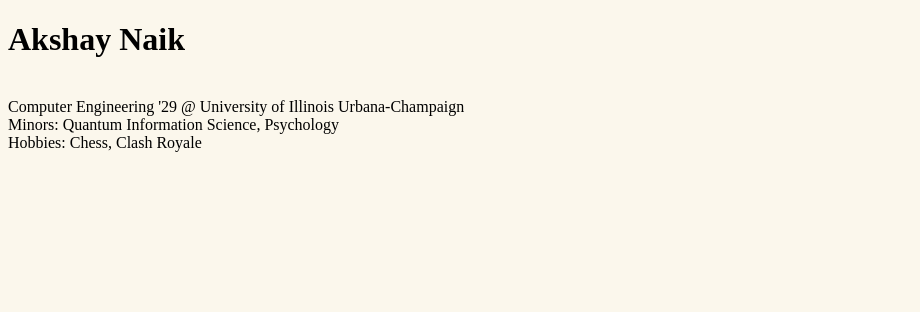
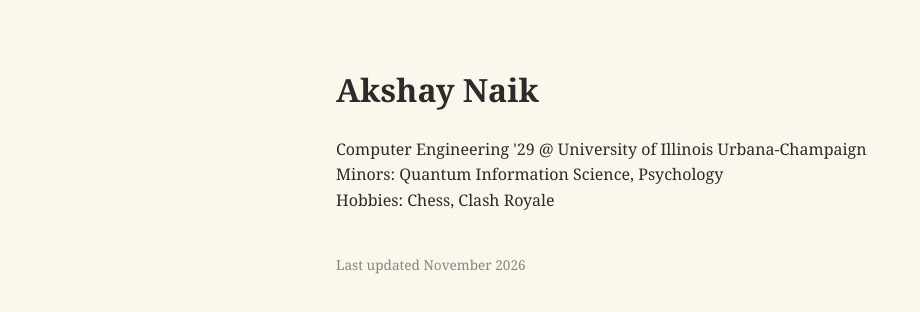
Before and after one commit to NoobeyTraps/aknaik-site, a plain HTML site: page index.html in a window 1280 px wide. Shown: the whole page, without its empty margins (0-920 px from the left). Drawn offline with Linux system fonts and the light colour scheme.

Commit message:
added a bit more style

```diff
--- a/index.html
+++ b/index.html
@@ -4,13 +4,32 @@
 <meta charset="utf-8">
 <meta name="viewport" content="width=device-width, initial-scale=1">
 <title>Akshay Naik</title>
+<style>
+  body {
+    background-color: #FBF7EC;
+    color: #2B2B2B;
+    font-family: Georgia, "Times New Roman", serif;
+    max-width: 38em;
+    margin: 4em auto;
+    padding: 0 1.5em;
+    line-height: 1.6;
+  }
+  a { color: #8B3A2B; }
+  footer {
+    margin-top: 3em;
+    font-size: 0.85em;
+    color: #8A8478;
+  }
+</style>
 </head>
-<body style="background-color: #FBF7EC;">
+<body>
 
-<h1>Akshay Naik</h1> <br>
+<h1>Akshay Naik</h1>
 Computer Engineering '29 @ University of Illinois Urbana-Champaign <br>
 Minors: Quantum Information Science, Psychology <br>
 Hobbies: Chess, Clash Royale <br>
 
+<footer>Last updated November 2026</footer>
+
 </body>
 </html>
```
